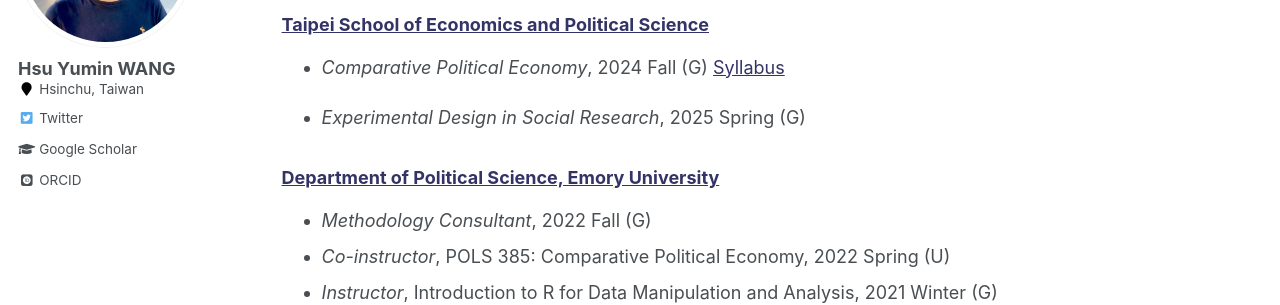
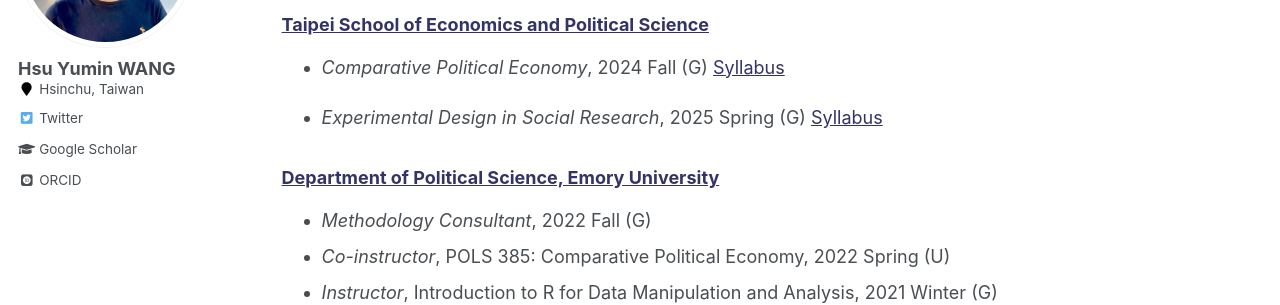
Before and after one commit to hsuyumin/hsuyumin.github.io, a Jekyll site: the page built from _pages/teaching.md, in a window 1280 px wide and 1280 px high. Shown: the part 240-545 px from the top of the window. Built offline with Jekyll 4.4.1, drawn with Linux system fonts in a browser that asks for light colours; some web fonts are replaced.

Commit message:
Update teaching.md

```diff
--- a/_pages/teaching.md
+++ b/_pages/teaching.md
@@ -11,7 +11,7 @@ author_profile: true
 
 * _Comparative Political Economy_, 2024 Fall (G) [Syllabus](https://www.dropbox.com/scl/fi/sy529ciqh8arhwbtvd8yo/Syllabus___Advanced_Comparative_Political_Economy_website.pdf?rlkey=kvdoyeggmesaml6odkb4eksrv&st=xbtfo3bo&dl=0)
 
-* _Experimental Design in Social Research_, 2025 Spring (G)
+* _Experimental Design in Social Research_, 2025 Spring (G) [Syllabus](https://www.dropbox.com/scl/fi/9uag5w1d5e8sp71641a9r/Syllabus___Experiments.pdf?rlkey=0z1y6lmgv8ry1f3vge3mndgpl&st=yurduwk4&dl=0)
 
 ### [Department of Political Science, Emory University](http://polisci.emory.edu/home/)
 * _Methodology Consultant_, 2022 Fall (G)
```
